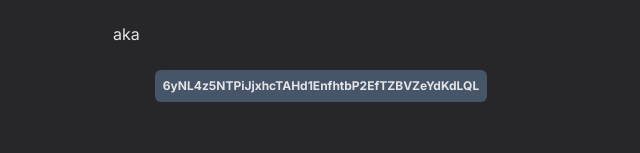
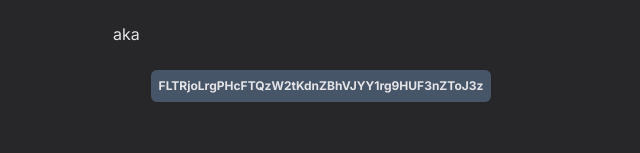
Before and after one commit to filtoor/filtoor.xyz, a Next.js app: page / in a window 1280 px wide. Shown: the part 590-743 px from the top of the page, without its empty margins (319-959 px from the left). Built offline with nearby package versions, Linux system fonts and the light colour scheme.

Commit message:
new domain

```diff
--- a/app/page.tsx
+++ b/app/page.tsx
@@ -58,7 +58,7 @@ export default function Home() {
         </span>
         <p>aka</p>
         <span className="font-bold bg-slate-600 p-2 rounded-md text-xs w-max self-center my-4">
-          6yNL4z5NTPiJjxhcTAHd1EnfhtbP2EfTZBVZeYdKdLQL
+          FLTRjoLrgPHcFTQzW2tKdnZBhVJYY1rg9HUF3nZToJ3z
         </span>
       </div>
 
```
